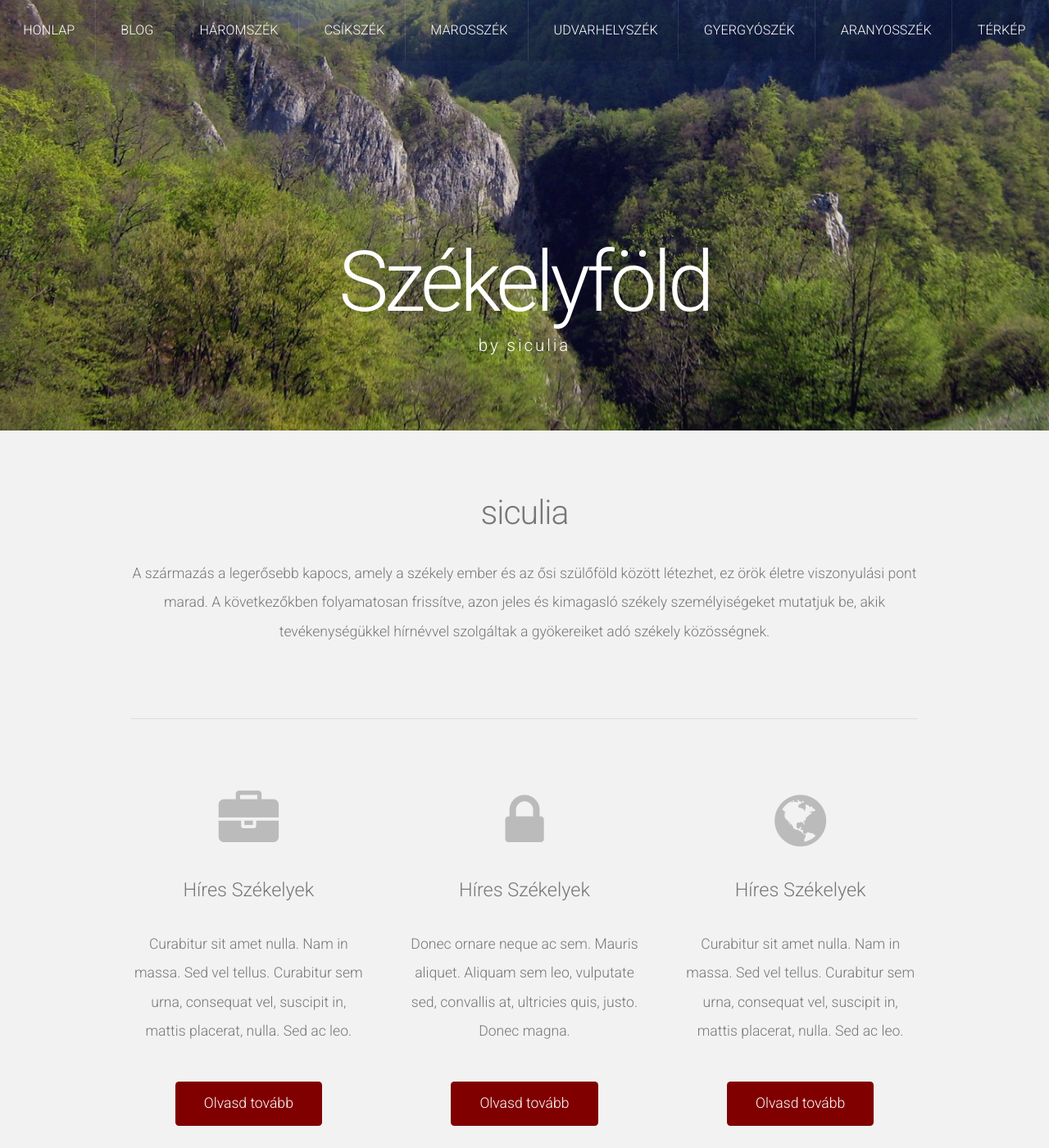
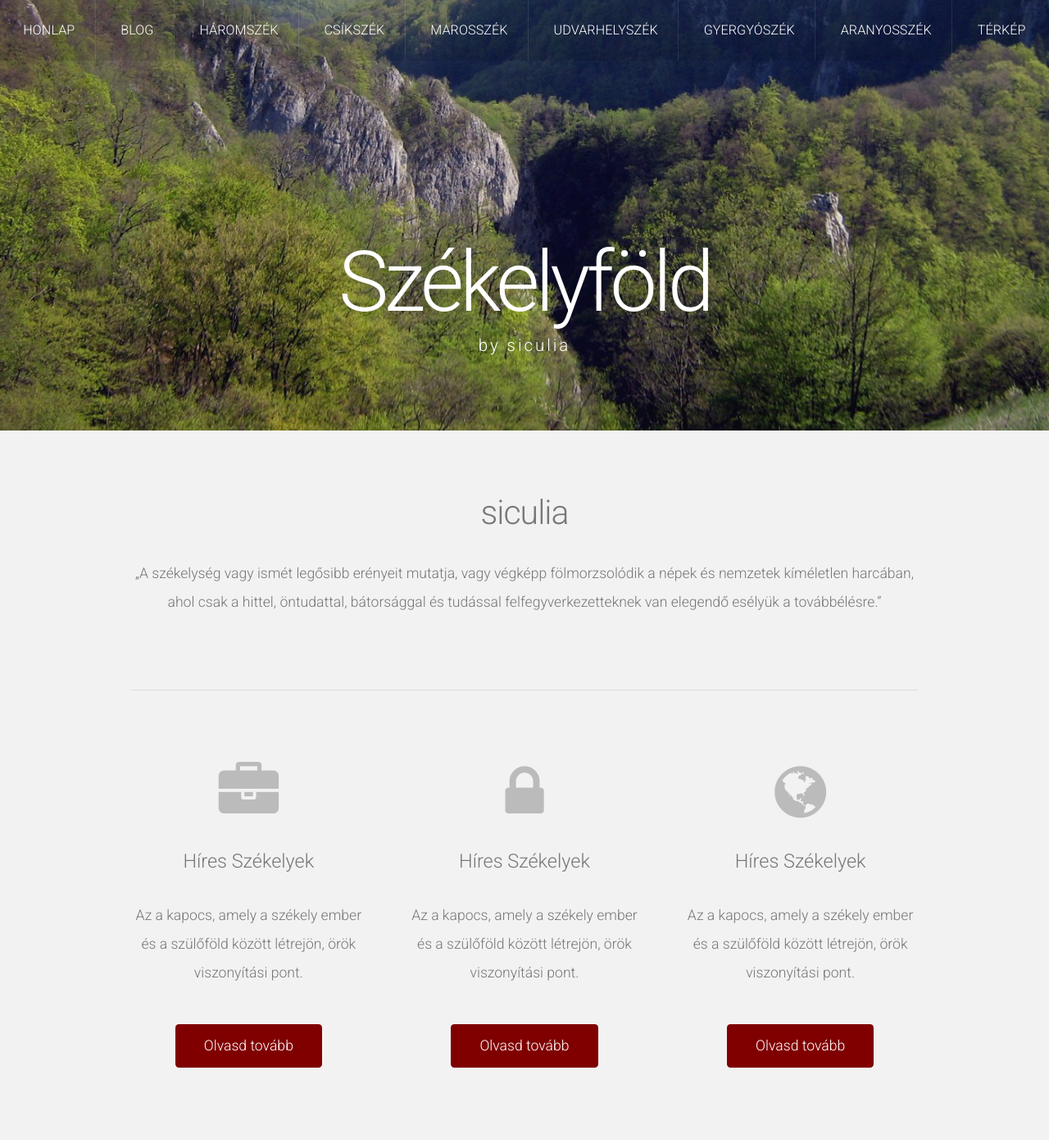
Before and after one commit to siculia/siculia.github.io, a Jekyll site: the page built from index.html, in a window 1280 px wide and 1400 px high. Shown: the whole window at 82% size. Built offline with Jekyll 4.4.1, drawn with Linux system fonts in a browser that asks for light colours; the list of posts is cut into pages by our own code.

```diff
--- a/index.html
+++ b/index.html
@@ -8,25 +8,25 @@ layout: default
 		<header>
 			<h2>{{page.title}}</h2>
 		</header>
-		<p>A származás a legerősebb kapocs, amely a székely ember és az ősi szülőföld között létezhet, ez örök életre viszonyulási pont marad. A következőkben folyamatosan frissítve, azon jeles és kimagasló székely személyiségeket mutatjuk be, akik tevékenységükkel hírnévvel szolgáltak a gyökereiket adó székely közösségnek.</p>
+		<p>„A székelység vagy ismét legősibb erényeit mutatja, vagy végképp fölmorzsolódik a népek és nemzetek kíméletlen harcában, ahol csak a hittel, öntudattal, bátorsággal és tudással felfegyverkezetteknek van elegendő esélyük a továbbélésre.”</p>
 		<hr />
 		<div class="row">
 			<section class="4u">
 				<span class="pennant"><span class="fa fa-briefcase"></span></span>
 				<h3>{{ 'Híres Székelyek'}}</h3>
-				<p>Curabitur sit amet nulla. Nam in massa. Sed vel tellus. Curabitur sem urna, consequat vel, suscipit in, mattis placerat, nulla. Sed ac leo.</p>
+				<p>Az a kapocs, amely a székely ember és a szülőföld között létrejön, örök viszonyítási pont.</p>
 				<a href="https://www.gitbook.com/book/siculia/szekelyfold-hires-emberei/details" class="button button-style1">Olvasd tovább</a>
 			</section>
 			<section class="4u">
 				<span class="pennant"><span class="fa fa-lock"></span></span>
 				<h3>{{ 'Híres Székelyek'}}</h3>
-				<p>Donec ornare neque ac sem. Mauris aliquet. Aliquam sem leo, vulputate sed, convallis at, ultricies quis, justo. Donec magna.</p>
+				<p>Az a kapocs, amely a székely ember és a szülőföld között létrejön, örök viszonyítási pont.</p>
 				<a href="https://www.gitbook.com/book/siculia/szekelyfold-hires-emberei/details" class="button button-style1">Olvasd tovább</a>
 			</section>
 			<section class="4u">
 				<span class="pennant"><span class="fa fa-globe"></span></span>
 				<h3>{{ 'Híres Székelyek' }}</h3>
-				<p>Curabitur sit amet nulla. Nam in massa. Sed vel tellus. Curabitur sem urna, consequat vel, suscipit in, mattis placerat, nulla. Sed ac leo.</p>
+				<p>Az a kapocs, amely a székely ember és a szülőföld között létrejön, örök viszonyítási pont.</p>
 				<a href="https://www.gitbook.com/book/siculia/szekelyfold-hires-emberei/details" class="button button-style1">Olvasd tovább</a>
 			</section>
 		</div>
```
